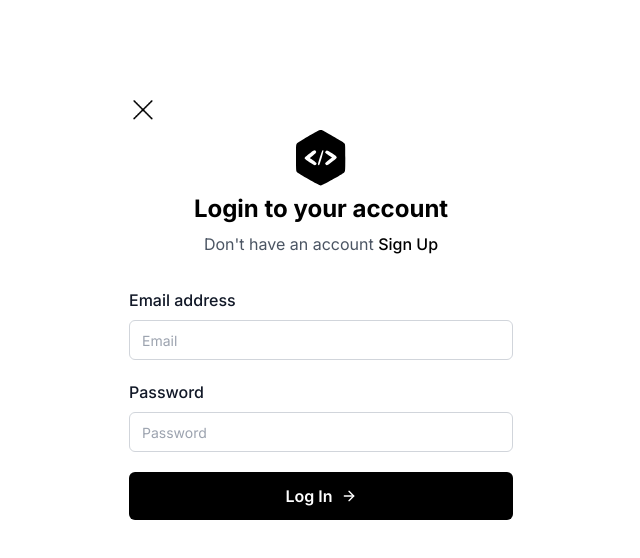
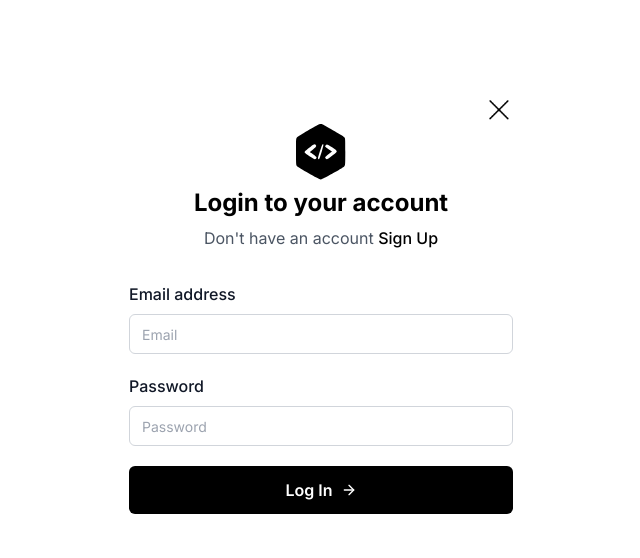
Before and after one commit to a-s-t-e-y-a/retic_frontend, a Next.js app: page /login in a window 1280 px wide. Shown: the top 558 px of the page, without its empty margins (319-959 px from the left). Built offline with nearby package versions, Linux system fonts and the light colour scheme.

Commit message:
Feat: some standard chnages

```diff
--- a/app/components/hero.tsx
+++ b/app/components/hero.tsx
@@ -1,6 +1,7 @@
 'use client'
 
 import React from 'react'
+import Link from 'next/link'
 import {
   CheckCircle,
   ChevronDown,
@@ -170,12 +171,14 @@ export default function Hero() {
                 {/* <p className="mt-2 text-sm text-gray-500">We care about your privacy</p> */}
               </div>
               <div>
+                <Link href="/buy">
                 <button
                   type="button"
                   className="rounded-md bg-black px-3 py-2.5 text-sm font-semibold text-white shadow-sm hover:bg-black/80 focus-visible:outline focus-visible:outline-2 focus-visible:outline-offset-2 focus-visible:outline-black m-4 p-8"
                 >
                   Buy Tickets
                 </button>
+                </Link>
                 <button
                   type="button"
                   className="rounded-md bg-black px-3 py-2.5 text-sm font-semibold text-white shadow-sm hover:bg-black/80 focus-visible:outline focus-visible:outline-2 focus-visible:outline-offset-2 focus-visible:outline-black"
--- a/app/login/page.tsx
+++ b/app/login/page.tsx
@@ -2,7 +2,7 @@
 import React, { useState } from 'react'
 import { ArrowRight } from 'lucide-react'
 import Link from 'next/link'
-import Image from 'next/image';
+import Image from 'next/image'
 import backbuttonimg from '../icons/backbutton.png'
 
 export default function SignInOne() {
@@ -43,15 +43,19 @@ export default function SignInOne() {
 
   return (
     <section>
-
       <div className="flex items-center justify-center px-4 py-10 sm:px-6 sm:py-16 lg:px-8 lg:py-24">
-
         <div className="xl:mx-auto xl:w-full xl:max-w-sm 2xl:max-w-md">
-        <Link href="/">
-        <button>
-          <Image src={backbuttonimg} alt='Go Back' className='w-4 md:w-7 lg:7'/>
-        </button>
-      </Link>
+          <Link href="/">
+            <div className="flex justify-end">
+              <div>
+                <Image
+                  src={backbuttonimg}
+                  alt="Go Back"
+                  className="w-4 md:w-7 lg:7"
+                />
+              </div>
+            </div>
+          </Link>
           <div className="mb-2 flex justify-center">
             <svg
               width="50"
--- a/app/signup/page.tsx
+++ b/app/signup/page.tsx
@@ -48,9 +48,15 @@ export default function SignInOne() {
 
         <div className="xl:mx-auto xl:w-full xl:max-w-sm 2xl:max-w-md">
         <Link href="/">
-        <button>
-          <Image src={backbuttonimg} alt='Go Back' className='w-4 md:w-7 lg:7'/>
-        </button>
+        <div className="flex justify-end">
+              <div>
+                <Image
+                  src={backbuttonimg}
+                  alt="Go Back"
+                  className="w-4 md:w-7 lg:7"
+                />
+              </div>
+            </div>
       </Link>
           <div className="mb-2 flex justify-center">
             <svg
```
Also changed, not shown: 2 other files (tests, documents, lock files or other folders).
